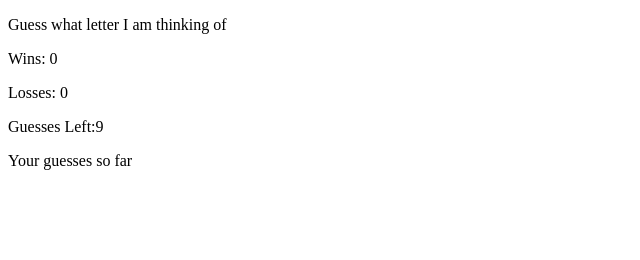
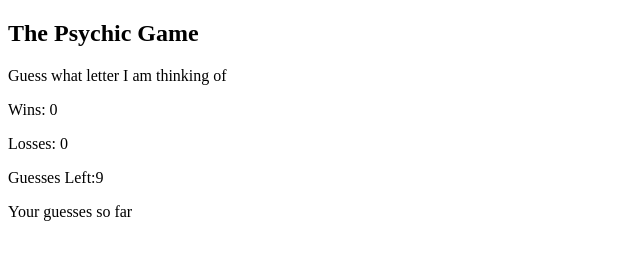
Before and after one commit to Soliperso/The-Psychic-Game-1, a plain HTML site: page index.html in a window 1280 px wide. Shown: the whole page, without its empty margins (0-640 px from the left). Drawn offline with Linux system fonts and the light colour scheme.

Commit message:
Heading added

```diff
--- a/index.html
+++ b/index.html
@@ -9,6 +9,7 @@
 </head>
 
 <body>
+    <h2>The Psychic Game</h2>
     <p>Guess what letter I am thinking of</p>
     <p>Wins: <span id="wins">0</span></p>
     <p>Losses: <span id="losses">0</span></p>
```
